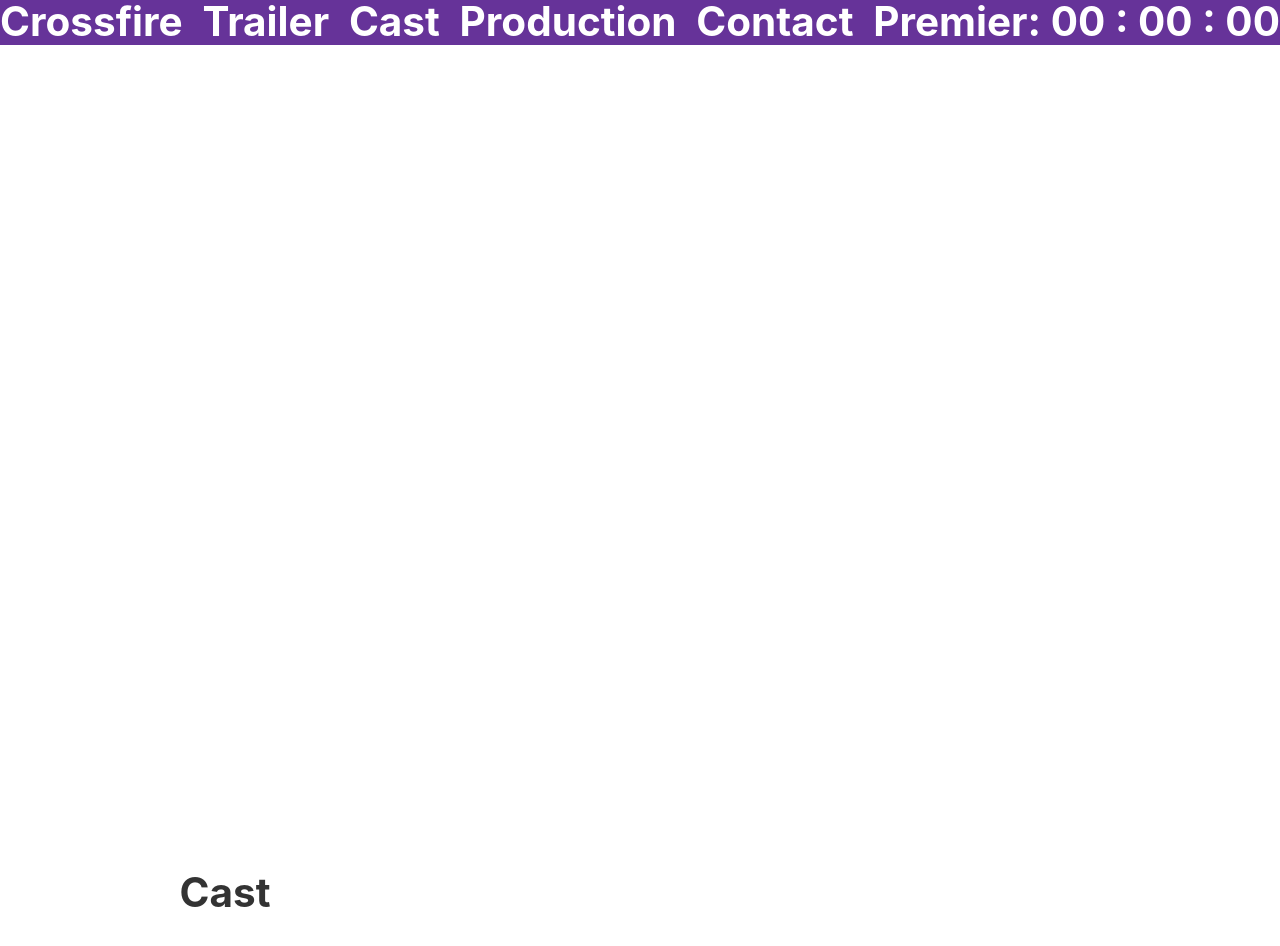
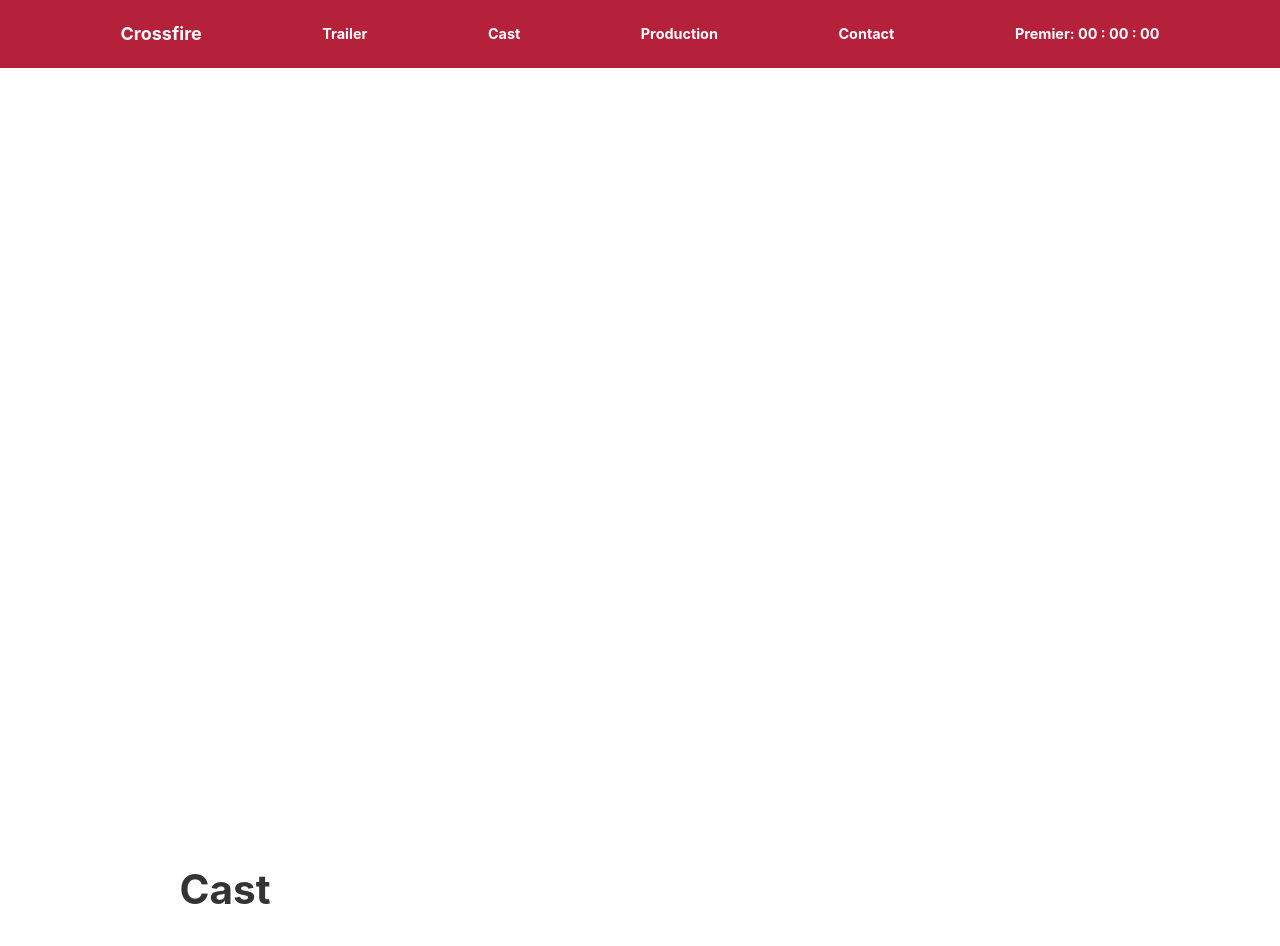
Before and after one commit to elim322/Crossfire, a Gatsby site: page / in a window 1280 px wide. Shown: the top 946 px of the page. Built offline with nearby package versions, Linux system fonts and the light colour scheme; Gatsby itself is replaced by a stand-in of ours.

Commit message:
add more scss files and edit navbar styling:

```diff
--- a/src/assets/scss/components/_navbar.scss
+++ b/src/assets/scss/components/_navbar.scss
@@ -1,21 +1,26 @@
 .navbar {
-  background-color: rebeccapurple;
-  margin-bottom: 1.45rem;
+  background-color: #b5213a;
   .navbar-elements {
     margin: 0 auto;
-    padding: 1.45rem, 1.0875rem;
     display: flex;
     flex-direction: row;
-    justify-content: space-between;
+    justify-content: space-evenly;
     .site-title {
-      margin: 0;
+      margin: auto 0;
       color: white;
       text-decoration: none;
+      font-size: 1rem;
     }
     .navbar-title {
-      margin: 0;
+      margin: auto 0;
+      font-size: 0.8rem;
       color: white;
-      text-decoration: none;
+      .nav-link {
+        text-decoration: none;
+      }
+      p {
+        margin-top: 1.45rem;
+      }
     }
   }
 }
--- a/src/assets/scss/main.scss
+++ b/src/assets/scss/main.scss
@@ -16,5 +16,6 @@
 @import "components/production.scss";
 @import "components/contact.scss";
 @import "components/navbar.scss";
+@import "components/mixins.scss";
 
 // Layout
--- a/src/components/header.js
+++ b/src/components/header.js
@@ -1,4 +1,3 @@
-import { Link } from "gatsby"
 import PropTypes from "prop-types"
 import React from "react"
 
@@ -6,70 +5,22 @@ const Header = ({ siteTitle }) => (
   <header className="navbar">
     <div className="navbar-elements">
       <h1 className="site-title">
-        <Link
-          to="/"
-          style={{
-            color: `white`,
-            textDecoration: `none`,
-          }}
-        >
-          {siteTitle}
-        </Link>
+        <a className="nav-link">{siteTitle}</a>
       </h1>
-      <h1 className="navbar-title" style={{ margin: 0 }}>
-        <Link
-          to="trailer/"
-          style={{
-            color: `white`,
-            textDecoration: `none`,
-          }}
-        >
-          Trailer
-        </Link>
+      <h1 className="navbar-title">
+        <a className="nav-link">Trailer</a>
       </h1>
-      <h1 className="navbar-title" style={{ margin: 0 }}>
-        <Link
-          to="cast/"
-          style={{
-            color: `white`,
-            textDecoration: `none`,
-          }}
-        >
-          Cast
-        </Link>
+      <h1 className="navbar-title">
+        <a className="nav-link">Cast</a>
       </h1>
-      <h1 className="navbar-title" style={{ margin: 0 }}>
-        <Link
-          to="inprogress/"
-          style={{
-            color: `white`,
-            textDecoration: `none`,
-          }}
-        >
-          Production
-        </Link>
+      <h1 className="navbar-title">
+        <a className="nav-link">Production</a>
       </h1>
-      <h1 className="navbar-title" style={{ margin: 0 }}>
-        <Link
-          to="contact/"
-          style={{
-            color: `white`,
-            textDecoration: `none`,
-          }}
-        >
-          Contact
-        </Link>
+      <h1 className="navbar-title">
+        <a className="nav-link">Contact</a>
       </h1>
-      <h1 className="navbar-title" style={{ margin: 0 }}>
-        <Link
-          to="/"
-          style={{
-            color: `white`,
-            textDecoration: `none`,
-          }}
-        >
-          Premier: 00 : 00 : 00
-        </Link>
+      <h1 className="navbar-title">
+        <p className="nav-link">Premier: 00 : 00 : 00</p>
       </h1>
     </div>
   </header>
--- a/src/components/layout.js
+++ b/src/components/layout.js
@@ -9,7 +9,7 @@ import React from "react"
 import PropTypes from "prop-types"
 import { StaticQuery, graphql } from "gatsby"
 import Header from "./header"
-import "./layout.scss"
+import "../assets/scss/layout/layout.scss"
 import "../assets/scss/main.scss"
 
 const Layout = ({ children }) => (
--- a/src/components/video.js
+++ b/src/components/video.js
@@ -35,7 +35,7 @@ class Video extends Component {
 
         <div className="video-background">
           <YouTube
-            videoId="Z6FPJOgfCkc"
+            videoId="eH4F1Tdb040"
             opts={videoOptions}
             className="video-iframe"
             onReady={this._onReady}
```
Also changed, not shown: src/assets/scss/components/_mixins.scss (added), src/assets/scss/layout/layout.scss (renamed from src/components/layout.scss).
